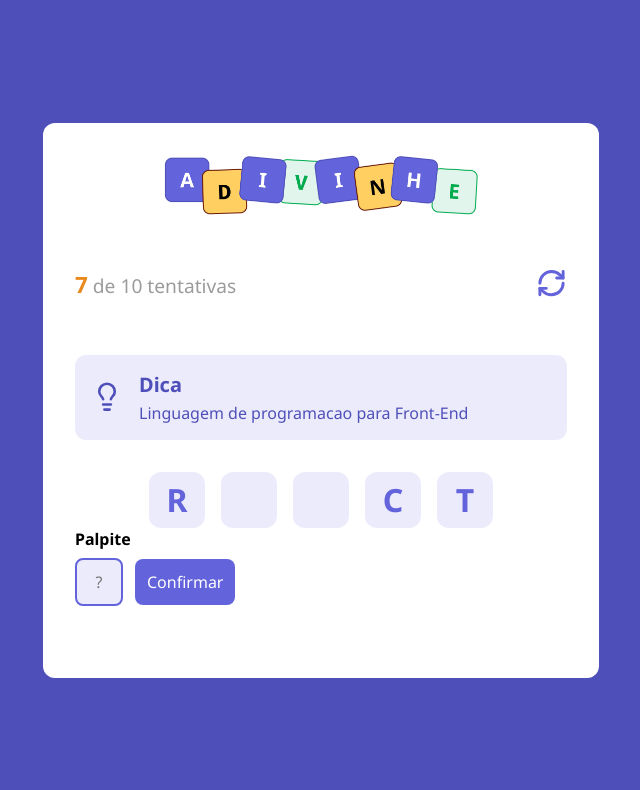
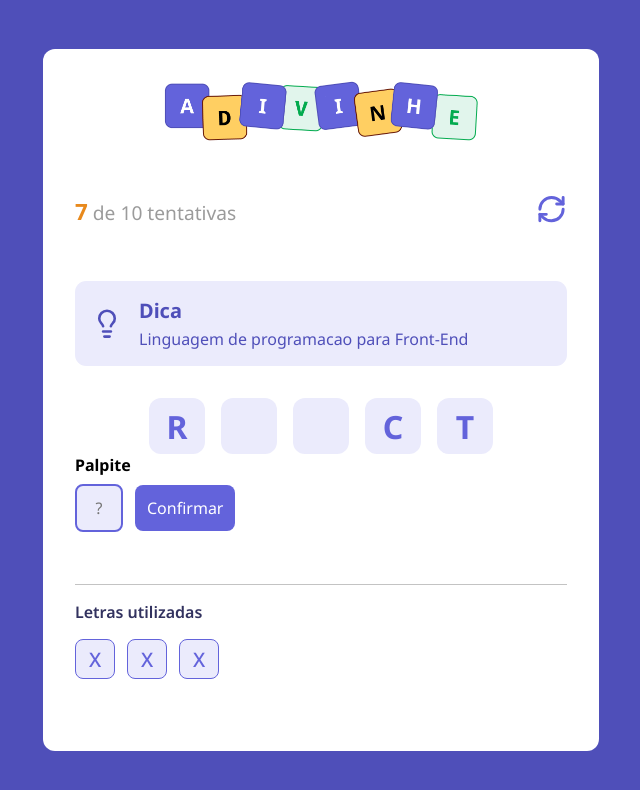
Before and after one commit to IsaaczZj/Adivinha--o, a React (Vite) app: page / in a window 1280 px wide. Shown: the top 790 px of the page, without its empty margins (319-959 px from the left). Built offline with nearby package versions, Linux system fonts and the light colour scheme.

Commit message:
criando variants buttons

```diff
--- a/src/App.tsx
+++ b/src/App.tsx
@@ -3,6 +3,7 @@ import Button from "./components/Button";
 import Guess from "./components/Guess";
 import Header from "./components/Header";
 import Letter from "./components/Letter";
+import LettersUsed from "./components/LettersUsed";
 import Tip from "./components/Tip";
 
 function App() {
@@ -27,6 +28,7 @@ function App() {
           <Guess autoFocus maxLength={1} placeholder="?"/>
           <Button title="Confirmar"/>
         </div>
+        <LettersUsed/>
       </main>
     </div>
   );
--- a/src/components/Letter/index.tsx
+++ b/src/components/Letter/index.tsx
@@ -2,10 +2,11 @@ import styles from "./styles.module.css";
 
 type LetterProps = {
   value?: string;
+  size?: "small" | 'default';
 };
-export default function Letter({ value = "" }: LetterProps) {
+export default function Letter({ value = "", size = "default" }: LetterProps) {
   return (
-    <div className={styles.letter}>
+    <div className={` ${styles.letter} ${size === 'small' && styles.small}`}>
       <span>{value}</span>
     </div>
   );
--- a/src/components/Letter/styles.module.css
+++ b/src/components/Letter/styles.module.css
@@ -1,4 +1,4 @@
-.letter{
+.letter {
   width: 3.5rem;
   height: 3.5rem;
   border-radius: 0.75rem;
@@ -10,5 +10,12 @@
   display: flex;
   align-items: center;
   justify-content: center;
-
 }
+.small {
+  width: 2.5rem;
+  height: 2.5rem;
+  border-radius: 0.5rem;
+  font-size: 1.25rem;
+  font-weight: 500;
+  border: 1px solid #6363db;
+}
--- /dev/null
+++ b/src/components/LettersUsed/index.tsx
@@ -0,0 +1,15 @@
+import Letter from "../Letter";
+import styles from "./styles.module.css";
+
+export default function LettersUsed() {
+  return (
+    <div className={styles.letters}>
+      <h5>Letras utilizadas</h5>
+      <div>
+        <Letter value="x" size="small"/>
+        <Letter value="x" size="small"/>
+        <Letter value="x" size="small"/>
+      </div>
+    </div>
+  );
+}
--- /dev/null
+++ b/src/components/LettersUsed/styles.module.css
@@ -0,0 +1,17 @@
+.letters {
+  width: 100%;
+  margin-top: 3.25rem;
+  border-top: 1px solid #c3c3c3;
+
+  & h5 {
+    color: #32325f;
+    font-size: 1rem;
+    font-weight: 600;
+    margin: 1rem 0;
+  }
+  & > div {
+    display: flex;
+    gap: 0.75rem;
+    flex-wrap: wrap;
+  }
+}
```
